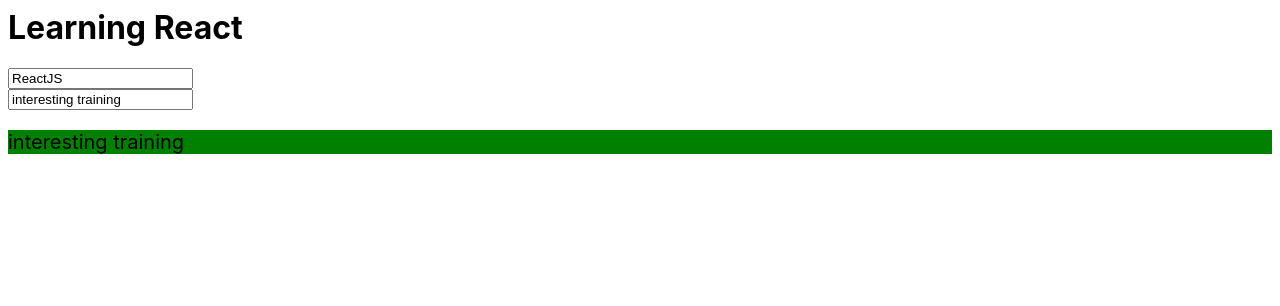
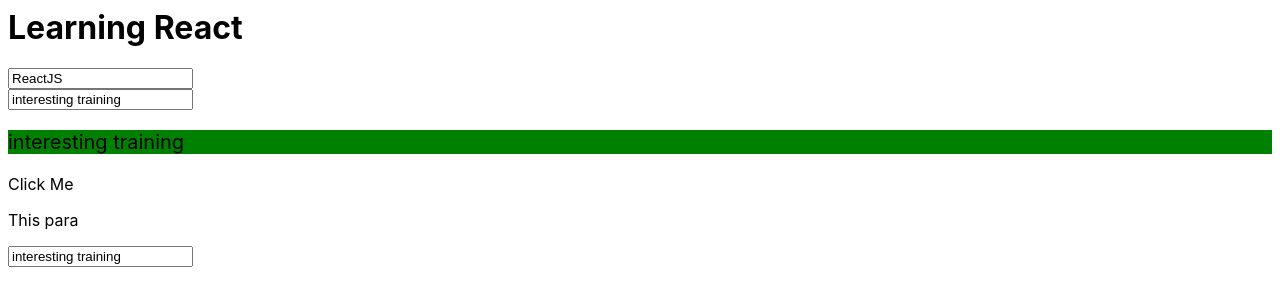
Before and after one commit to aakashrjrajpoot12/React-program2-day4-binding, a React (Create React App) app: page / in a window 1280 px wide. Shown: the top 306 px of the page. Built offline with nearby package versions, Linux system fonts and the light colour scheme.

Commit message:
1 file modified

```diff
--- a/src/App.js
+++ b/src/App.js
@@ -11,7 +11,26 @@ customStyle={//customStyle is javascript object which is having property of app
 
 }
 
+clickPara=()=>{
+  alert('para is clicked');
+}
 
+clickAgain(){
+  alert('clicked again');
+}
+
+updateFeedback(e){
+  this.setState({
+    sFeedback:e.target.value
+  });
+}
+constructor(props) {
+  super(props);
+
+
+  // This binding is necessary to make `this` work in the callback
+  this.clickAgain = this.clickAgain.bind(this);
+}
 
   render =()=>{
     let training="ReactJS";
@@ -24,6 +43,17 @@ customStyle={//customStyle is javascript object which is having property of app
       <input type="text"value={this.state.sFeedback}/>
        {/* class binding=style={this.customStyle},Data binding=this.state.sFeedback */}
        <p style={this.customStyle}>{this.state.sFeedback}</p>{/* we are using customStyle as value to style attribute */}
+
+       {/* property binding */}
+       <p onClick={()=>this.clickPara()}>Click Me</p>{/* Arrow function */}
+       <p onClick={this.clickAgain}>This para</p>
+
+        {/* two way binding */}
+        <input value={this.state.sFeedback} onChange={(e)=>this.updateFeedback(e)}/> {/*  input value is this.state.sFeedback.  onchange of e(argument updateFeedback is also changed */}
+
+
+
+
       </>
     );
 
```
